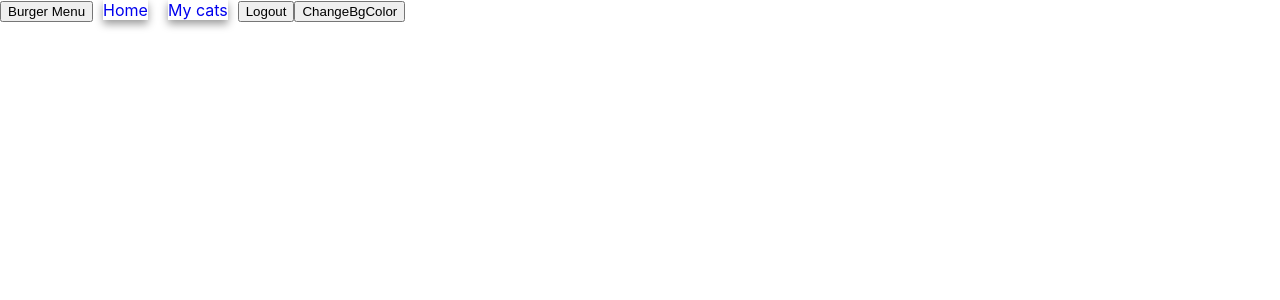
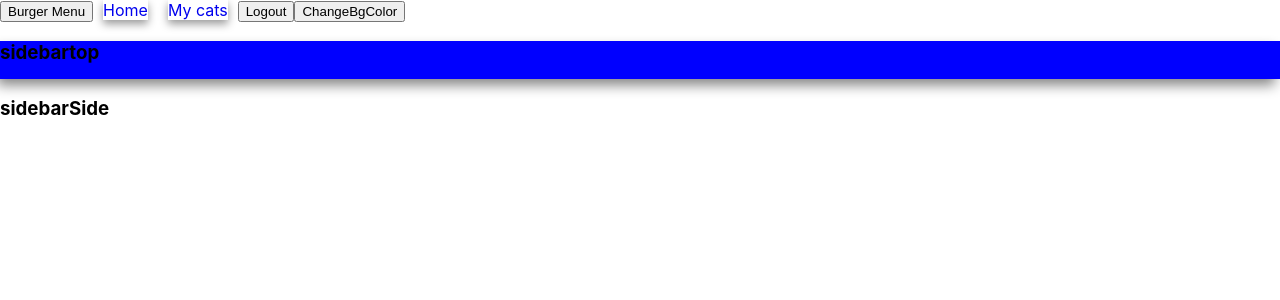
Before and after one commit to BalintAts/catagotchi_frontend, a React (Create React App) app: page / in a window 1280 px wide. Shown: the top 300 px of the page. Built offline with nearby package versions, Linux system fonts and the light colour scheme.

Commit message:
create style for topsection of sidebar

```diff
--- a/src/App.js
+++ b/src/App.js
@@ -3,12 +3,13 @@ import logo from './logo.svg';
 import './App.css';
 import { BrowserRouter as Router, Switch, Route } from 'react-router-dom';
 import Navbar from './components/navbar';
+import SideSection from './components/sideBar/sideSection/sideSection';
 
 function App() {
   return (
     <Router>
       <Navbar />
-
+      <SideSection />
       {/* <Switch>
         <Route path={"/my-cats"} exact component={MyCatsList} />
         <Route path={"/my-cats/:catId"} component={MyCatDetail} />
--- a/src/components/sideBar/sideSection/sideSection.jsx
+++ b/src/components/sideBar/sideSection/sideSection.jsx
@@ -1,12 +1,15 @@
 import React, { Component } from 'react';
+import './sideSectionStyle.scss';
+import TopSection from '../topSection/topSection';
 
-const Sidebar = () => {
+const SideSection = () => {
     return (
-        <div className="Sidebar_container">
-            <h3>sidebar</h3>
+        <div className="Sidebar_sideSection">
+            <TopSection />
+            <h3>sidebarSide</h3>
         </div>
     );
 }
 
 
-export default Sidebar;
+export default SideSection;
--- a/src/components/sideBar/topSection/topSection.jsx
+++ b/src/components/sideBar/topSection/topSection.jsx
@@ -0,0 +1,13 @@
+import React, { Component } from 'react';
+import './topSectionStyle.scss';
+
+const TopSection = () => {
+    return (
+        <div className="Sidebar_TopSection">
+            <h3>sidebartop</h3>
+        </div>
+    );
+}
+
+
+export default TopSection;
--- a/src/components/sideBar/topSection/topSectionStyle.scss
+++ b/src/components/sideBar/topSection/topSectionStyle.scss
@@ -0,0 +1,8 @@
+.Sidebar_TopSection {
+    width: 100%;
+    height: 1cm;
+    background-color: blue;
+    -webkit-box-shadow: -4px 7px 13px -1px rgba(0,0,0,0.49);
+-moz-box-shadow: -4px 7px 13px -1px rgba(0,0,0,0.49);
+box-shadow: -4px 7px 13px -1px rgba(0,0,0,0.49);
+}
```
